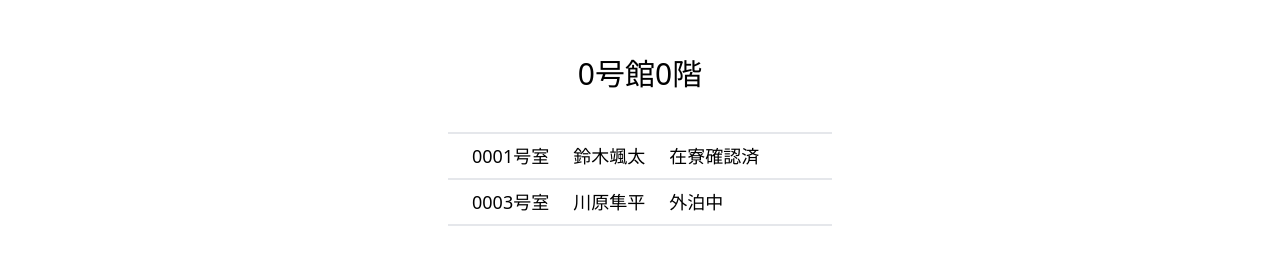
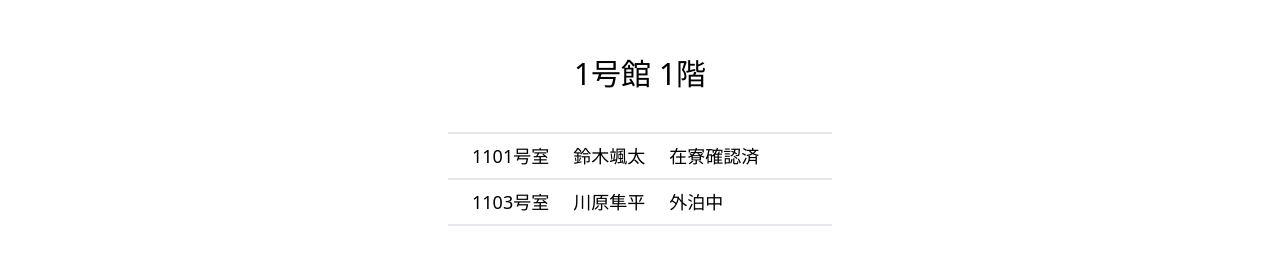
Before and after one commit to BonyChops/remain-web, a React (Create React App) app: page /history in a window 1280 px wide. Shown: the top 266 px of the page. Built offline with nearby package versions, Linux system fonts and the light colour scheme.

Commit message:
Edit: support hall and floor

```diff
--- a/src/components/History/History.js
+++ b/src/components/History/History.js
@@ -6,21 +6,23 @@ import Table from './parts/Table';
 const History = (props) => {
     const rows = [
         {
-            roomId: "0001",
+            roomId: 1,
             name: "鈴木颯太",
             result: "在寮確認済"
         },
         {
-            roomId: "0003",
+            roomId: 3,
             name: "川原隼平",
             result: "外泊中"
         },
     ];
+    const hall = 1;
+    const floor = 1;
 
     return (
         <div className="flex flex-col h-screen">
-            <Heading content="0号館0階" />
-            <Table rows={rows} />
+            <Heading content={`${hall}号館 ${floor}階`} />
+            <Table rows={rows} hall={hall} floor={floor} />
             <div className="flex-1"></div> {/* 余白 */}
             <button className="w-36 md:w-48 focus:outline-none py-2 mx-auto rounded-2xl border-2 shadow-lg md:text-lg">提出</button>
             <div className="h-24 md:h-32"></div> {/* 余白 */}
--- a/src/components/History/parts/Table.js
+++ b/src/components/History/parts/Table.js
@@ -4,7 +4,7 @@ const Table = (props) => (
     <div className="border-t-2 border-b-2 text-sm md:text-lg mx-auto w-72 md:w-96 mt-5 md:mt-10">
         {props.rows.map(row => (
             <div className="tr px-3 md:px-6 py-1 md:py-2 flex">
-                <div className="flex w-18">{row.roomId}号室</div>
+                <div className="flex w-18">{`${props.hall}${props.floor}${row.roomId.toString().padStart(2, '0')}号室`}</div>
                 <div className="flex w-18 pl-3 md:pl-6">{row.name}</div>
                 <div className="flex-1 flex pl-3 md:pl-6">{row.result}</div>
             </div>
--- a/src/components/UnSubmit/UnSubmit.js
+++ b/src/components/UnSubmit/UnSubmit.js
@@ -4,15 +4,17 @@ import Heading from "../resources/Heading/Heading";
 const UnSubmit = (props) => {
     const rows = [
         {
-            roomId: "0002",
+            roomId: 2,
             name: "一柳壮綱",
         },
     ];
+    const hall = 1;
+    const floor = 1;
 
     return (
         <div className="flex flex-col">
-            <Heading content="0号館0階" />
-            <Table rows={rows} />
+            <Heading content={`${hall}号館 ${floor}階`} />
+            <Table rows={rows} hall={hall} floor={floor} />
         </div>
     );
 }
--- a/src/components/UnSubmit/parts/Table.js
+++ b/src/components/UnSubmit/parts/Table.js
@@ -4,7 +4,7 @@ const Table = (props) => (
     <div className="border-t-2 border-b-2 text-sm md:text-lg mx-auto w-48 md:w-64 mt-5 md:mt-10">
         {props.rows.map(row => (
             <div className="tr px-5 md:px-10 py-1 md:py-2 flex">
-                <div className="flex w-18">{row.roomId}号室</div>
+                <div className="flex w-18">{`${props.hall}${props.floor}${row.roomId.toString().padStart(2, '0')}号室`}</div>
                 <div className="flex w-18 pl-3 md:pl-6">{row.name}</div>
             </div>
         ))}
```
